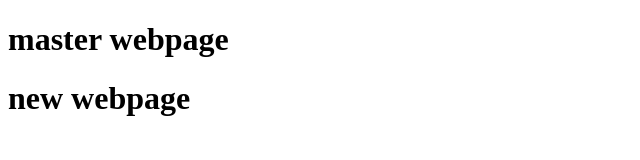
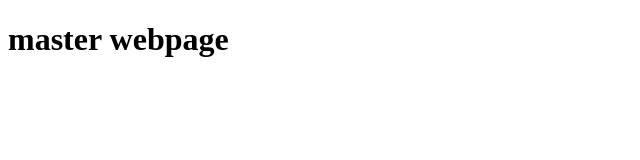
Before and after one commit to AtikshaRana/first_webpage, a plain HTML site: page index.html in a window 1280 px wide. Shown: the whole page, without its empty margins (0-640 px from the left). Drawn offline with Linux system fonts and the light colour scheme.

Commit message:
update html

```diff
--- a/index.html
+++ b/index.html
@@ -8,7 +8,7 @@
 </head>
 <body>
 	<h1>master webpage</h1>
-	<h1>new webpage</h1>
+
 
 </body>
 </html>
```
